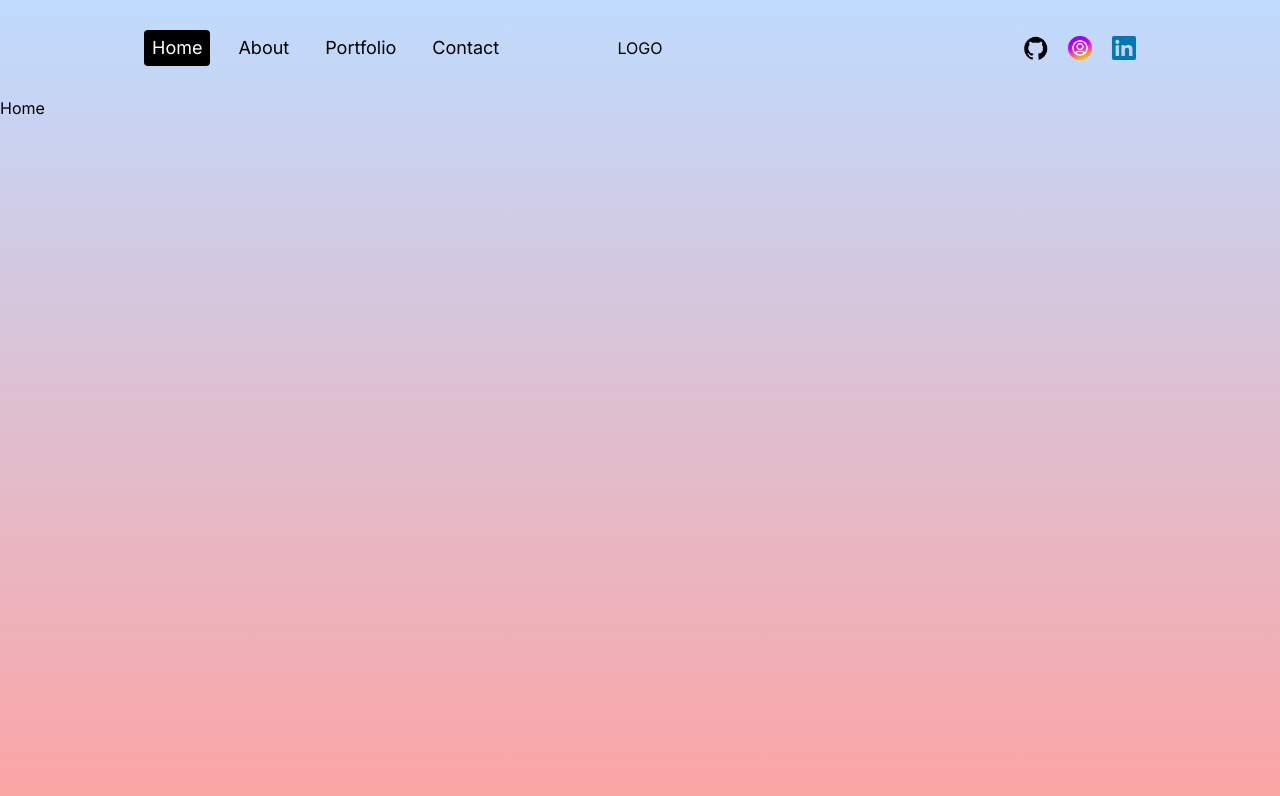
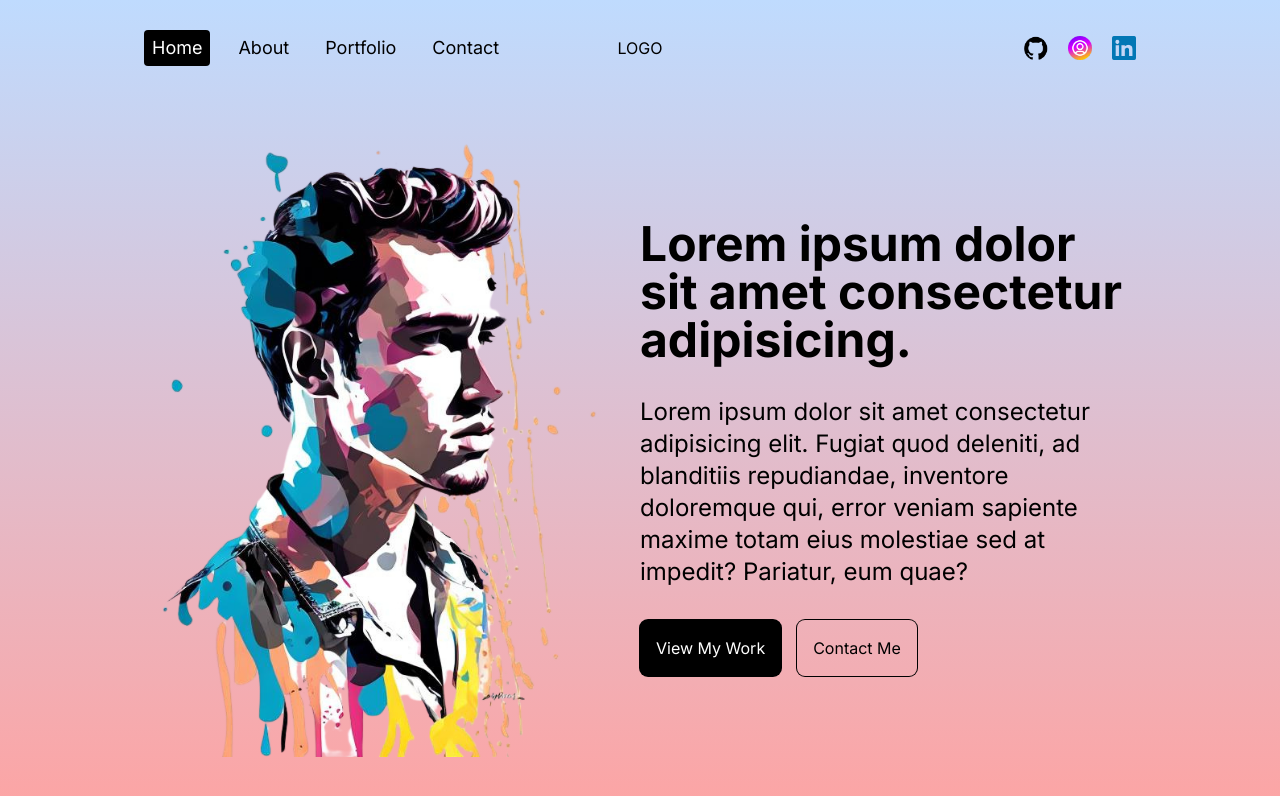
Before and after one commit to kaung-minkhant/next-portfolio-v2, a Next.js app: page / in a window 1280 px wide. Shown: the top 796 px of the page. Built offline with nearby package versions, Linux system fonts and the light colour scheme.

Commit message:
completed home page layout

```diff
--- a/src/app/layout.tsx
+++ b/src/app/layout.tsx
@@ -22,7 +22,7 @@ export default function RootLayout({
           <div className="h-24">
             <NavBar />
           </div>
-          <div className="h-[calc(100vh - 6rem)]">{children}</div>
+          <div className="h-[calc(100vh-6rem)]">{children}</div>
         </div>
       </body>
     </html>
--- a/src/app/page.tsx
+++ b/src/app/page.tsx
@@ -1,6 +1,24 @@
+import Image from "next/image";
 
 export default function Home() {
   return (
-    <div>Home</div>
+    <div className="flex flex-col lg:flex-row h-full px-4 sm:px-9 md:px-14 lg:px-20 xl:px-36">
+      {/* image container  */}
+      <div className="h-1/2 lg:h-full lg:w-1/2 relative">
+        <Image src={"/hero.png"} fill alt={"hero image"} className="object-contain" />
+      </div>
+      {/* text container */}
+      <div className="h-1/2 lg:h-full lg:w-1/2 flex flex-col gap-8 items-center justify-center">
+        {/* title */}
+        <h1 className="text-4xl md:text-5xl font-bold">Lorem ipsum dolor sit amet consectetur adipisicing.</h1>
+        {/* description */}
+        <p className="md:text-2xl">Lorem ipsum dolor sit amet consectetur adipisicing elit. Fugiat quod deleniti, ad blanditiis repudiandae, inventore doloremque qui, error veniam sapiente maxime totam eius molestiae sed at impedit? Pariatur, eum quae?</p>
+        {/* buttons */}
+        <div className="flex gap-4 w-full">
+          <button className="p-4 rounded-lg ring-1 ring-black bg-black text-white">View My Work</button>
+          <button className="p-4 rounded-lg ring-1 ring-black">Contact Me</button>
+        </div>
+      </div>
+    </div>
   );
 }
```
Also changed, not shown: package.json (+6 -5 lines), 1 other file (tests, documents, lock files or other folders).
